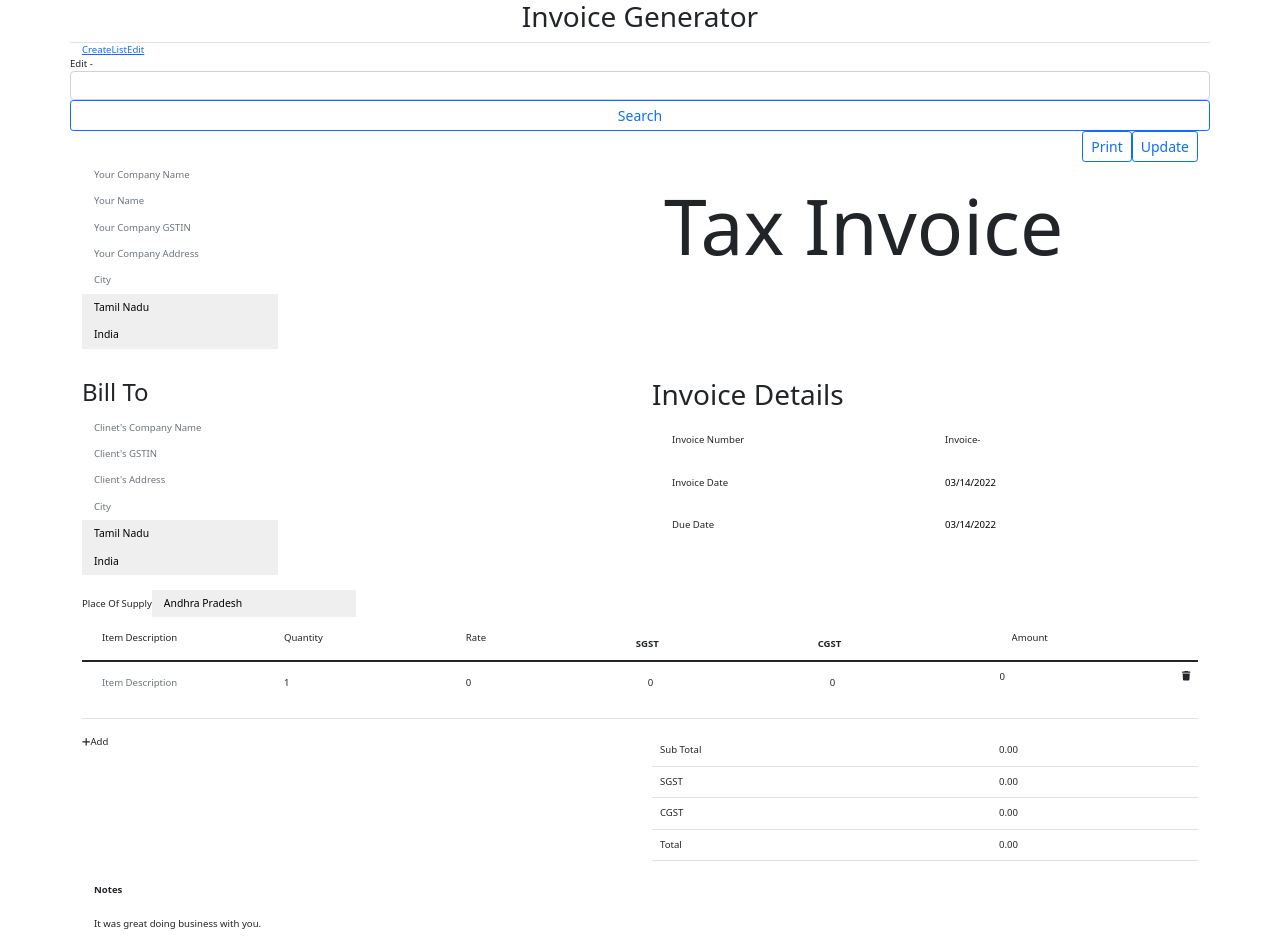
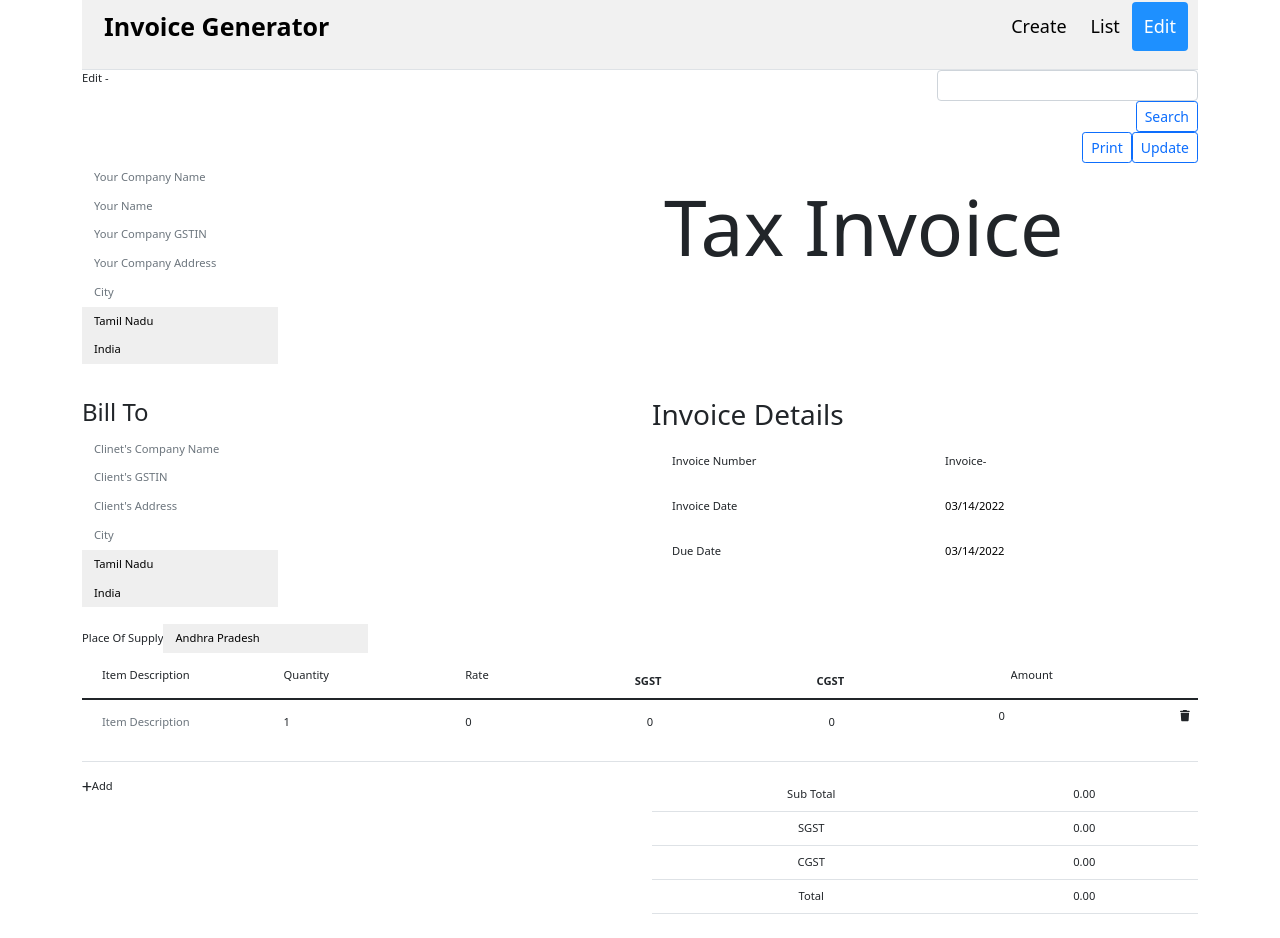
Before and after one commit to Sharvan45/invoice_generator, a React (Create React App) app: page /Edit in a window 1280 px wide. Shown: the top 938 px of the page. Built offline with nearby package versions, Linux system fonts and the light colour scheme.

Commit message:
Css and bug fix

```diff
--- a/src/Pages/Create.jsx
+++ b/src/Pages/Create.jsx
@@ -4,4 +4,4 @@ import "./Create.scss";
 
 
 export const Create = () =>
-    <InvoiceTemplate />
+    <div className="pt-4"> <InvoiceTemplate /></div>
--- a/src/Pages/Edit.jsx
+++ b/src/Pages/Edit.jsx
@@ -28,17 +28,25 @@ export const Edit = () => {
     }, [searchParams, setSearchParams])
     return (
         <>
-            <div className="row print_hide">Edit -{id}
+            <div className="row print_hide">
+                <div className="col-9">
+                    Edit -{id}
+                </div>
+                <div className="col-3">
                     <FormControl
                         ref={textboxRef}
-                /> <Button
+                    />
+                    <Button
                         variant="outline-primary"
                         size="sm"
                         style={{ float: 'right' }}
                         onClick={() => { console.log(textboxRef.current.value); }}
                     >
-                    Search </Button></div>
-            {invoice &&
+                        Search </Button>
+                </div>
+            </div>
+            {
+                invoice &&
                 <InvoiceTemplate
                     id={invoice.invoice_id}
                     isEdit={true}
--- a/src/Routes/routers.jsx
+++ b/src/Routes/routers.jsx
@@ -10,15 +10,15 @@ import Header from "../shared/header";
 export const Routers = () => {
     return (
         <div className="container app">
-            <div className="row text-center border-bottom print_hide"> <h3>Invoice Generator</h3></div>
+
             <Router>
                 <div className="print_hide">
                     <Header />
                 </div>
                 {/* <Header auth={auth} /> */}
                 <Routes>
-                    <Route path='/lists' element={<List />} />
-                    <Route path='/Edit' element={<Edit />} />
+                    <Route exact path='/lists' element={<List />} />
+                    <Route exact path='/edit' element={<Edit />} />
                     <Route path='*' element={<Create />} />
                 </Routes>
             </Router >
--- a/src/Routes/routes.scss
+++ b/src/Routes/routes.scss
@@ -1,4 +1,4 @@
-$default-font-size: 0.6rem !important;
+$default-font-size: 0.7rem !important;
 .styled.form-control {
   border: none;
 }
--- a/src/shared/convertors.jsx
+++ b/src/shared/convertors.jsx
@@ -2,16 +2,16 @@ export const convertModelToFormData = (model) => {
     return {
         "customer_id": 982000000567001,
         "contact_persons": [model?.ownDetails?.name],
-        "invoice_number": "INV-00003",
-        "reference_number": " ",
-        "place_of_supply": "TN",
+        "invoice_number": model?.invoiceDetails?.invoiceNumber,
+        "reference_number": "",
+        "place_of_supply": model?.clientDetails?.supplyState,
         "gst_treatment": "business_gst",
-        "gst_no": "22AAAAA0000A1Z5",
+        "gst_no": model?.clientDetails?.companyGst,
         "template_id": 982000000000143,
-        "date": "2013-11-17",
+        "date": model?.invoiceDetails?.invoiceDate,
         "payment_terms": 15,
         "payment_terms_label": "Net 15",
-        "due_date": "2013-12-03",
+        "due_date": model?.invoiceDetails?.dueDate,
         "discount": 0,
         "is_discount_before_tax": true,
         "discount_type": "item_level",
@@ -22,30 +22,29 @@ export const convertModelToFormData = (model) => {
         "salesperson_name": " ",
         "custom_fields": [],
         "project_id": 90300000087378,
-        "line_items": [
-            {
+        "line_items":
+            model?.tableDetails?.map((item) => ({
                 "item_id": 982000000030049,
                 "project_id": 90300000087378,
                 "time_entry_ids": [
                     {}
                 ],
                 "expense_id": " ",
-                "name": "Hard Drive",
+                "name": item.item,
                 "product_type": "goods",
                 "hsn_or_sac": 80540,
                 "item_order": 1,
-                "rate": 120,
-                "quantity": 1,
+                "rate": item.rate,
+                "quantity": item?.qty,
                 "unit": " ",
                 "discount": 0,
                 "tax_id": 982000000557028,
                 "tax_exemption_id": 11149000000061054,
                 "tax_name": "VAT",
                 "tax_type": "tax",
-                "tax_percentage": 12.5,
-                "item_total": 120
-            }
-        ],
+                "tax_percentage": (item?.sgst + item.cgst),
+                "item_total": item?.qty * item.rate,
+            })),
         "payment_options": {
             "payment_gateways": [
                 {
@@ -58,8 +57,8 @@ export const convertModelToFormData = (model) => {
         "allow_partial_payments": true,
         "custom_body": " ",
         "custom_subject": " ",
-        "notes": "Looking forward for your business.",
-        "terms": "Terms & Conditions apply",
+        "notes": model?.footer?.notes,
+        "terms": model?.footer?.tac,
         "shipping_charge": 0,
         "adjustment": 0,
         "adjustment_description": " ",
--- a/src/shared/countryStateDropdown.scss
+++ b/src/shared/countryStateDropdown.scss
@@ -7,5 +7,5 @@
   border: none;
   padding: 0.375rem 0.75rem;
   appearance: none;
-  font-size: 0.65rem;
+  font-size: 0.7rem;
 }
--- a/src/shared/header.jsx
+++ b/src/shared/header.jsx
@@ -1,13 +1,18 @@
 import { React } from "react";
 import { NavLink } from "react-router-dom";
 
+import "./header.scss";
+
 const Header = () => {
     return (
-        <>
-            <NavLink to="/">Create</NavLink>
-            <NavLink to="/lists">List</NavLink>
-            <NavLink to="/edit">Edit</NavLink>
-        </>
+        <div className="header print_hide border-bottom">
+            <a href="/" className="logo"> Invoice Generator</a>
+            <p className="header-right">
+                <NavLink to="/">Create</NavLink>
+                <NavLink to="/lists">List</NavLink>
+                <NavLink to="/edit">Edit</NavLink>
+            </p >
+        </div>
     );
 }
 
--- /dev/null
+++ b/src/shared/header.scss
@@ -0,0 +1,32 @@
+.header {
+  overflow: hidden;
+  background-color: #f1f1f1;
+  padding: 2px 10px;
+  a {
+    float: left;
+    color: black;
+    text-align: center;
+    padding: 12px;
+    text-decoration: none;
+    font-size: 18px;
+    line-height: 25px;
+    border-radius: 4px;
+  }
+  a.logo {
+    font-size: 25px;
+    font-weight: bold;
+  }
+  a:hover {
+    background-color: #ddd;
+    color: black;
+  }
+
+  a.active {
+    background-color: dodgerblue;
+    color: white;
+  }
+}
+
+.header-right {
+  float: right;
+}
--- a/src/shared/invoiceTemplate.jsx
+++ b/src/shared/invoiceTemplate.jsx
@@ -1,5 +1,5 @@
 import { useEffect, useState } from "react"
-import { Button, FormControl, Table } from "react-bootstrap";
+import { Button, FormControl, Table, Toast } from "react-bootstrap";
 import DatePicker from "react-datepicker";
 
 import { convertInvoiceToData, convertModelToFormData } from "./convertors";
@@ -21,22 +21,22 @@ const renderTotal = (items) => {
         cgst += ((item.cgst / 100) * (item.qty * item.rate));
     })
     return <Table>
-        <tbody>
+        <tbody className="text-center">
             <tr>
-                <td>Sub Total</td>
-                <td>{total.toFixed(2)}</td>
+                <td className="col-7">Sub Total</td>
+                <td className="col-5">{total.toFixed(2)}</td>
             </tr>
             <tr>
-                <td>SGST</td>
-                <td>{sgst.toFixed(2)}</td>
+                <td className="col-7">SGST</td>
+                <td className="col-5">{sgst.toFixed(2)}</td>
             </tr>
             <tr>
-                <td>CGST</td>
-                <td>{cgst.toFixed(2)}</td>
+                <td className="col-7">CGST</td>
+                <td className="col-5">{cgst.toFixed(2)}</td>
             </tr>
             <tr>
-                <td>Total</td>
-                <td><currencyDropdown />
+                <td className="col-7">Total</td>
+                <td className="col-5"><currencyDropdown />
                     {(total + sgst + cgst).toFixed(2)}</td>
             </tr>
         </tbody>
@@ -110,6 +110,8 @@ export const InvoiceTemplate = ({ isEdit = false, id, values }) => {
         tac: "Please make the payment by the due date."
     })
 
+    const [showToast, setShowToast] = useState(false);
+
     useEffect(() => {
         if (id && values) {
             const covertedValues = convertInvoiceToData(values);
@@ -149,13 +151,28 @@ export const InvoiceTemplate = ({ isEdit = false, id, values }) => {
         setErrorList(errors);
         if (errors.length === 0) {
             POST("invoices", convertModelToFormData({ ownDetails, clientDetails, tableDetails }))
+                .then(res => { setShowToast(true) });
         }
     }
 
     const onItemTableChange = (e, index, field) => {
         let items = [...tableDetails];
-        items[index][field] = e.target.value;
-        setTableDetails(items);
+        let value = e.target.value;
+        switch (field) {
+            case "sgst":
+            case "cgst":
+                value = e.target.value > 100 ? 100 : e.target.value < 0 ? 0 : e.target.value;
+                e.target.value = 100;
+                break;
+            case "qty":
+            case "rate":
+                value = e.target.value < 0 ? 0 : e.target.value;
+                break;
+            default:
+                break;
+        }
+        items[index][field] = value;
+        setTableDetails([...items]);
     }
 
     const onDeleteItem = (index) => {
@@ -168,13 +185,21 @@ export const InvoiceTemplate = ({ isEdit = false, id, values }) => {
 
     const onAddItem = () => {
         let items = [...tableDetails];
-        items.push(invoiceDetailsTemplate);
+        items.push({ ...invoiceDetailsTemplate });
         setTableDetails(items);
     }
 
     return (
         <>
             <div className="row print_hide">
+                <Toast show={showToast} onClose={() => setShowToast(false)}>
+                    <Toast.Header>
+                        Success
+                    </Toast.Header>
+                    <Toast.Body>
+                        Your invoice has been saved successfully.
+                    </Toast.Body>
+                </Toast>
                 <div>
                     <Button
                         variant="outline-primary"
@@ -187,6 +212,7 @@ export const InvoiceTemplate = ({ isEdit = false, id, values }) => {
                         variant="outline-primary"
                         size="sm"
                         style={{ float: 'right' }}
+                        className="ml-2"
                         onClick={() => { window.print() }}
                     >
                         Print </Button>
@@ -393,8 +419,9 @@ export const InvoiceTemplate = ({ isEdit = false, id, values }) => {
                 <div>
                     <div className="row">
                         <div className="col-6">
-                            <div className="print_hide"><FontAwesomeIcon icon={faPlus}
-                                onClick={() => onAddItem()} />
+                            <div className="print_hide"
+                                onClick={() => onAddItem()}>
+                            <FontAwesomeIcon icon={faPlus} />
                                 Add</div> </div>
                         <div className="col-6">
                             {renderTotal(tableDetails)}
```
Lines whose indentation alone changed are shown as unchanged.
